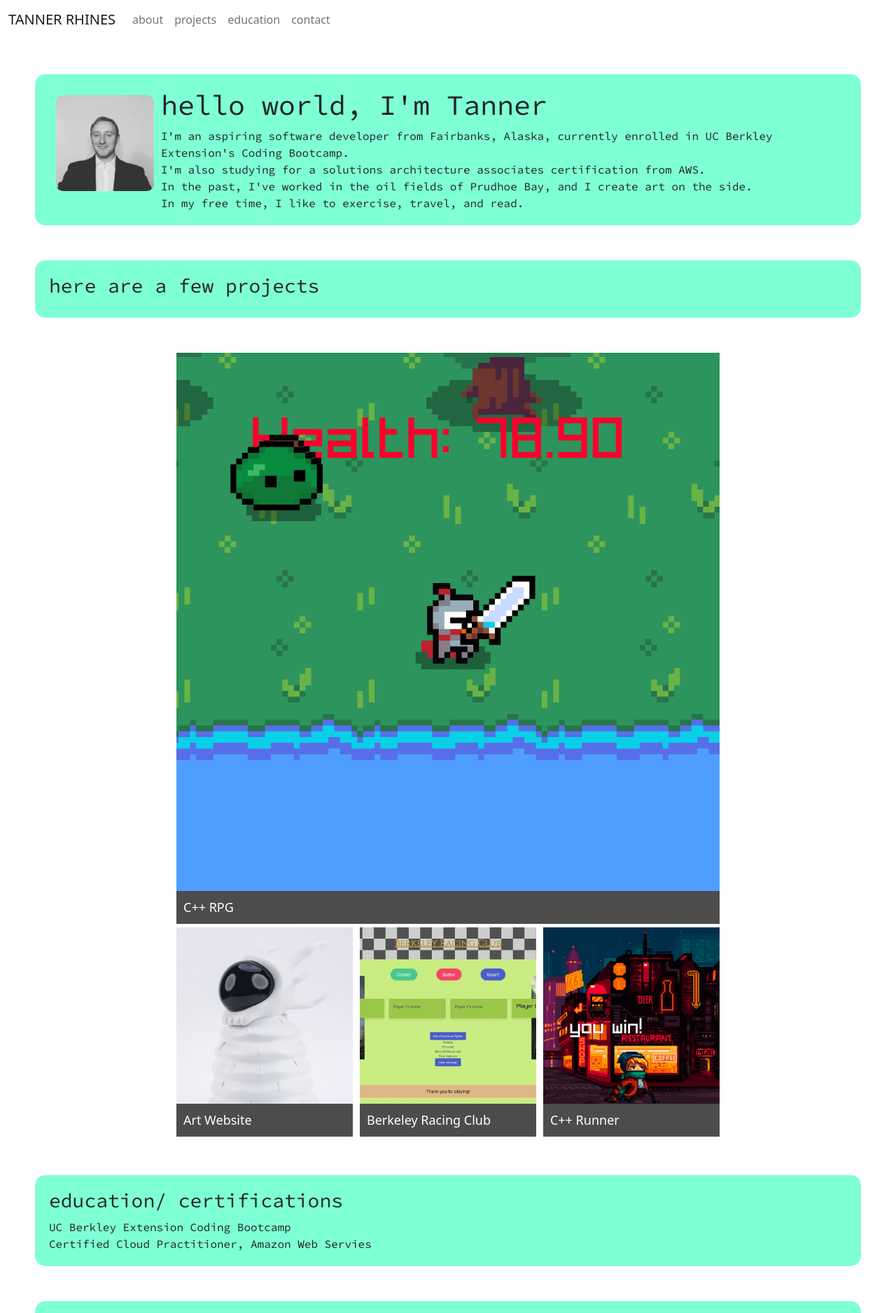
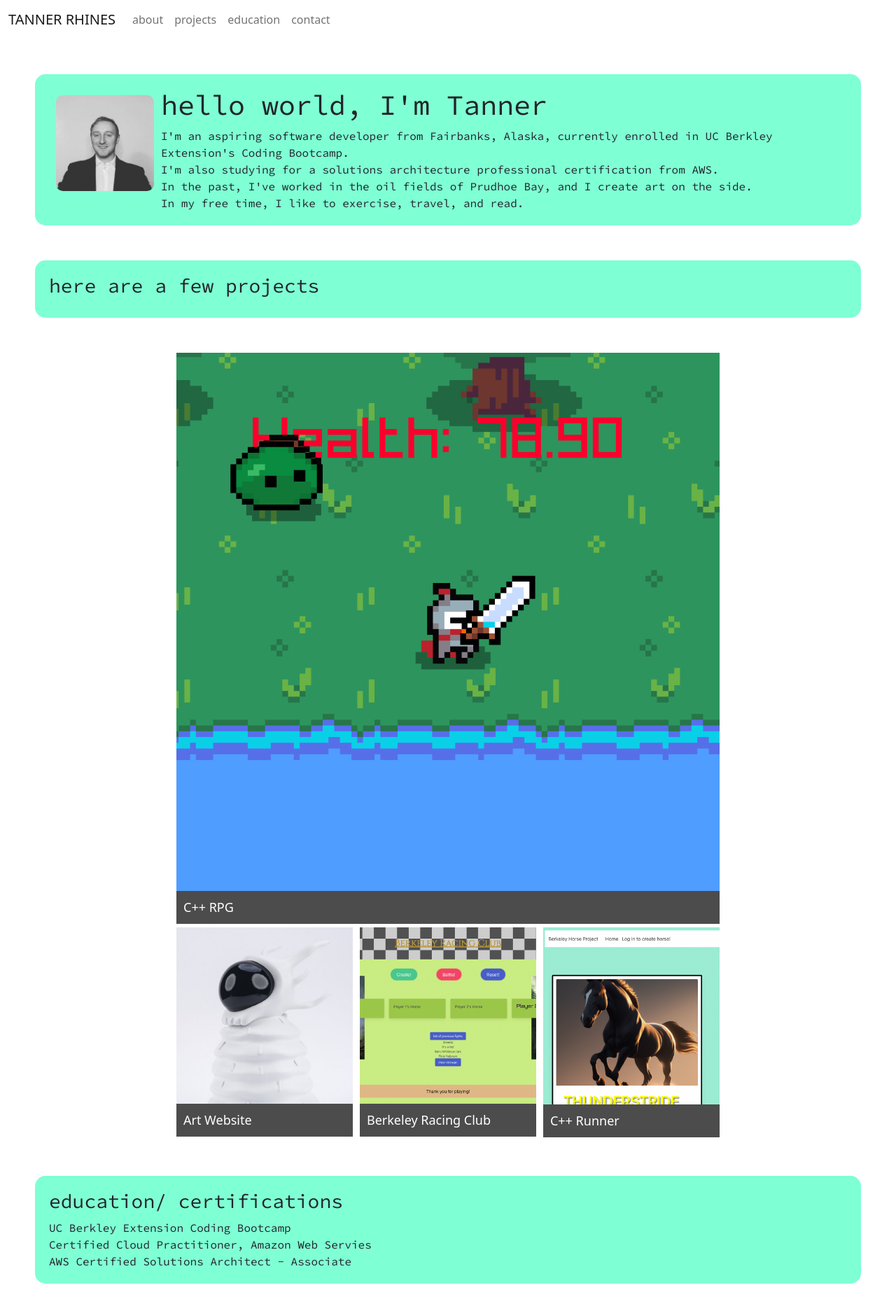
Before and after one commit to TannerRhines/TannerPortfolio, a plain HTML site: page index.html in a window 1280 px wide. Shown: the top 1876 px of the page at 70% size. Drawn offline with nearby package versions, Linux system fonts and the light colour scheme.

Commit message:
added new group project

```diff
--- a/index.html
+++ b/index.html
@@ -69,7 +69,7 @@
 <div class="panel">
   <img id="tanner" src="./assets/IMG_0330 2.png">
   <h1> hello world, I'm Tanner </h1>
-  <p>I'm an aspiring software developer from Fairbanks, Alaska, currently enrolled in UC Berkley Extension's Coding Bootcamp. <br> I'm also studying for a solutions architecture associates certification from AWS.<br> In the past, I've worked in the oil fields of Prudhoe Bay, and I create art on the side. <br> In my free time, I like to exercise, travel, and read. </p>
+  <p>I'm an aspiring software developer from Fairbanks, Alaska, currently enrolled in UC Berkley Extension's Coding Bootcamp. <br> I'm also studying for a solutions architecture professional certification from AWS.<br> In the past, I've worked in the oil fields of Prudhoe Bay, and I create art on the side. <br> In my free time, I like to exercise, travel, and read. </p>
 </div>
 </div>
 
@@ -109,8 +109,8 @@
     </a>
   </div>
   <div class="column">
-    <a href="https://github.com/TannerRhines/runner">
-      <img src="./assets/runner.png" alt="Runner" style="width:100%">
+    <a href="https://github.com/Veladare/Horse_creator">
+      <img src="./assets/brc2.png" alt="Runner" style="width:100%">
       <div class="text"> C++ Runner </div>
     </a>
   </div>
@@ -127,6 +127,8 @@
   <p> UC Berkley Extension Coding Bootcamp</p>
   <br>
   <p> Certified Cloud Practitioner, Amazon Web Servies</p>
+  <br>
+  <p> AWS Certified Solutions Architect - Associate</p>
 
 </div>
 </div>
```
Also changed, not shown: assets/brc2.png (added).
